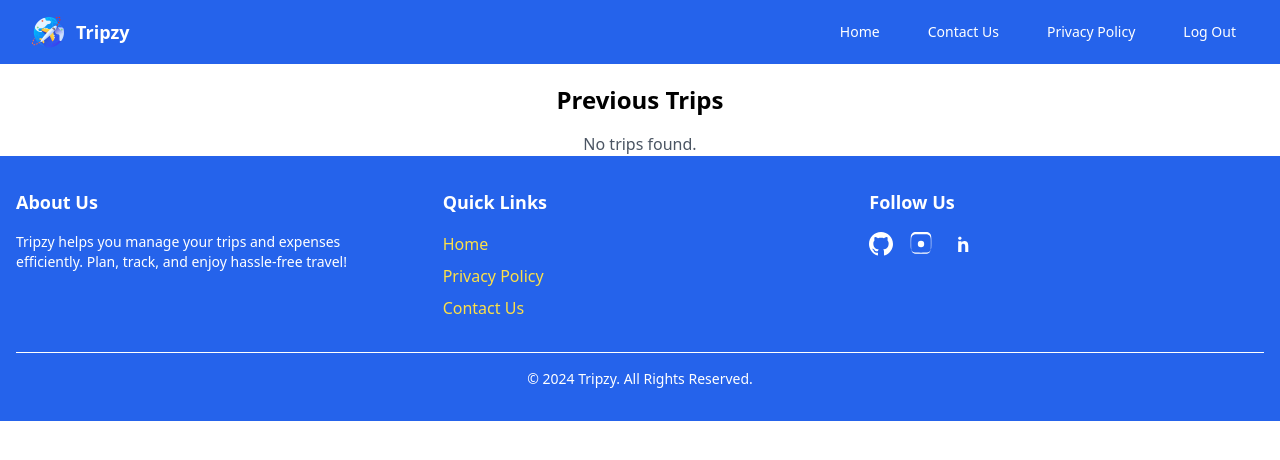
After one commit to renish-1111/tripzy, a Flask app: template templates/history.html in a window 1280 px wide. The commit adds this page. Shown: the top 460 px of the page. Run offline with Flask 3, Linux system fonts and the light colour scheme; the template is opened without the code that fills it, so the values that code supplies are empty; some libraries are stand-ins or nearby versions.

Commit message:
NEW PAGE CREATE

```diff
--- /dev/null
+++ b/templates/history.html
@@ -0,0 +1,214 @@
+<!DOCTYPE html>
+<html lang="en">
+
+<head>
+    <meta charset="UTF-8">
+    <meta name="viewport" content="width=device-width, initial-scale=1.0">
+    <title>Tripzy</title>
+    <link rel="icon" href="/static/airplane.png" type="image/icon type">
+    <script src="https://cdn.jsdelivr.net/npm/chart.js"></script>
+    <script src="https://cdn.tailwindcss.com"></script>
+</head>
+
+<body>
+    <!-- Navbar -->
+    <nav class="bg-blue-600">
+        <div class="max-w-7xl mx-auto px-4 sm:px-6 lg:px-8">
+            <div class="flex justify-between items-center h-16">
+                <!-- Left Section: Logo -->
+                <div class="flex items-center">
+                    <img src="/static/airplane.png" alt="Airplane Icon" class="h-8 mr-3">
+                    <span class="text-white text-lg font-bold"><a href="/">Tripzy</a></span>
+                </div>
+                <!-- Right Section: Menu -->
+                <div class="hidden sm:flex space-x-6">
+                    <a href="/"
+                        class="text-white hover:text-yellow-300 px-3 py-2 rounded-md text-sm font-medium">Home</a>
+                    <a href="mailto:sanketsakariya2005@gmail.com,ponkiyarenish@gmail.com"
+                        class="text-white hover:text-yellow-300 px-3 py-2 rounded-md text-sm font-medium">Contact Us</a>
+                    <a href="/privacy"
+                        class="text-white hover:text-yellow-300 px-3 py-2 rounded-md text-sm font-medium">Privacy
+                        Policy</a>
+                    <a href="{{ url_for('logout') }}"
+                        class="text-white hover:text-yellow-300 px-3 py-2 rounded-md text-sm font-medium">Log Out</a>
+                </div>
+                <!-- Mobile Menu Button -->
+                <div class="sm:hidden flex items-center">
+                    <button id="mobile-menu-button"
+                        class="p-2 rounded-md text-white hover:text-gray-200 hover:bg-blue-700 focus:outline-none focus:ring-2 focus:ring-inset focus:ring-yellow-300">
+                        <span class="sr-only">Open main menu</span>
+                        <!-- Menu Icon -->
+                        <svg class="h-6 w-6" xmlns="http://www.w3.org/2000/svg" fill="none" viewBox="0 0 24 24"
+                            stroke="currentColor">
+                            <path stroke-linecap="round" stroke-linejoin="round" stroke-width="2"
+                                d="M4 6h16M4 12h16M4 18h16"></path>
+                        </svg>
+                    </button>
+                </div>
+            </div>
+        </div>
+        <!-- Mobile Menu -->
+        <div id="mobile-menu" class="sm:hidden hidden">
+            <div class="px-4 pt-4 pb-4 space-y-2 bg-blue-700">
+                <a href="/"
+                    class="block text-white hover:text-yellow-300 px-3 py-2 rounded-md text-base font-medium">Home</a>
+                <a href="mailto:sanketsakariya2005@gmail.com,ponkiyarenish@gmail.com"
+                    class="block text-white hover:text-yellow-300 px-3 py-2 rounded-md text-base font-medium">Contact
+                    Us</a>
+                <a href="/privacy"
+                    class="block text-white hover:text-yellow-300 px-3 py-2 rounded-md text-base font-medium">Privacy
+                    Policy</a>
+                <a href="{{ url_for('logout') }}"
+                    class="block text-white hover:text-yellow-300 px-3 py-2 rounded-md text-base font-medium">Log
+                    Out</a>
+            </div>
+        </div>
+    </nav>
+
+
+    <main class="container mx-auto mt-5">
+        <div id="previousTripsTab" class="">
+            <h2 class="text-center font-bold text-2xl mb-4">Previous Trips</h2>
+            {% if trips %}
+            <table id="tripsTable" class="table-auto w-full border-collapse border border-gray-300">
+                <thead>
+                    <tr class="bg-gray-100">
+                        <th class="border border-gray-300 px-4 py-2">SNO</th>
+                        <th class="border border-gray-300 px-4 py-2">Trip Name</th>
+                        <th class="border border-gray-300 px-4 py-2">Created At</th>
+                        <th class="border border-gray-300 px-4 py-2">Full Details</th>
+                    </tr>
+                </thead>
+                <tbody>
+                    {% for trip in trips|reverse %}
+                    <tr>
+                        <td class="border border-gray-300 px-4 py-2 text-center">{{loop.index}}</td>
+                        <td class="border border-gray-300 px-4 py-2 text-center">{{ trip.trip_name }}</td>
+                        <td class="border border-gray-300 px-4 py-2 text-center">{{ trip.created_at.strftime('%d-%m-%Y')
+                            }}</td>
+                        <td class="border border-gray-300 px-4 py-2 my-4 text-center">
+                            <div class="flex justify-center gap-4">
+                                <!-- Button 1 -->
+                                <form action="{{ url_for('expense', trip_id=trip.trip_id) }}" method="GET"
+                                    class="inline-block">
+                                    <button type="submit" class="inline-block text-blue-500 p-0 border-0 my-1 ">
+                                        <svg xmlns="http://www.w3.org/2000/svg" viewBox="0 0 24 24" fill="currentColor"
+                                            class="size-6">
+                                            <path d="M12 15a3 3 0 1 0 0-6 3 3 0 0 0 0 6Z" />
+                                            <path fill-rule="evenodd"
+                                                d="M1.323 11.447C2.811 6.976 7.028 3.75 12.001 3.75c4.97 0 9.185 3.223 10.675 7.69.12.362.12.752 0 1.113-1.487 4.471-5.705 7.697-10.677 7.697-4.97 0-9.186-3.223-10.675-7.69a1.762 1.762 0 0 1 0-1.113ZM17.25 12a5.25 5.25 0 1 1-10.5 0 5.25 5.25 0 0 1 10.5 0Z"
+                                                clip-rule="evenodd" />
+                                        </svg>
+                                    </button>
+                                </form>
+
+                                <!-- Button 2 -->
+                                <form action="{{ url_for('expense', trip_id=trip.trip_id) }}" method="GET"
+                                    class="inline-block">
+                                    <button type="submit"
+                                        class="inline-block text-green-500 bg-transparent p-0 border-0 my-1">
+                                        <svg xmlns="http://www.w3.org/2000/svg" viewBox="0 0 24 24" fill="currentColor"
+                                            class="size-6">
+                                            <path
+                                                d="M21.731 2.269a2.625 2.625 0 0 0-3.712 0l-1.157 1.157 3.712 3.712 1.157-1.157a2.625 2.625 0 0 0 0-3.712ZM19.513 8.199l-3.712-3.712-8.4 8.4a5.25 5.25 0 0 0-1.32 2.214l-.8 2.685a.75.75 0 0 0 .933.933l2.685-.8a5.25 5.25 0 0 0 2.214-1.32l8.4-8.4Z" />
+                                            <path
+                                                d="M5.25 5.25a3 3 0 0 0-3 3v10.5a3 3 0 0 0 3 3h10.5a3 3 0 0 0 3-3V13.5a.75.75 0 0 0-1.5 0v5.25a1.5 1.5 0 0 1-1.5 1.5H5.25a1.5 1.5 0 0 1-1.5-1.5V8.25a1.5 1.5 0 0 1 1.5-1.5h5.25a.75.75 0 0 0 0-1.5H5.25Z" />
+                                        </svg>
+                                    </button>
+                                </form>
+
+                                <!-- Button 3 -->
+                                <form action="{{ url_for('expense', trip_id=trip.trip_id) }}" method="GET"
+                                    class="inline-block">
+                                    <button type="submit"
+                                        class="inline-block text-red-500 bg-transparent p-0 border-0 my-1">
+                                        <svg xmlns="http://www.w3.org/2000/svg" viewBox="0 0 24 24" fill="currentColor"
+                                            class="size-6">
+                                            <path fill-rule="evenodd"
+                                                d="M16.5 4.478v.227a48.816 48.816 0 0 1 3.878.512.75.75 0 1 1-.256 1.478l-.209-.035-1.005 13.07a3 3 0 0 1-2.991 2.77H8.084a3 3 0 0 1-2.991-2.77L4.087 6.66l-.209.035a.75.75 0 0 1-.256-1.478A48.567 48.567 0 0 1 7.5 4.705v-.227c0-1.564 1.213-2.9 2.816-2.951a52.662 52.662 0 0 1 3.369 0c1.603.051 2.815 1.387 2.815 2.951Zm-6.136-1.452a51.196 51.196 0 0 1 3.273 0C14.39 3.05 15 3.684 15 4.478v.113a49.488 49.488 0 0 0-6 0v-.113c0-.794.609-1.428 1.364-1.452Zm-.355 5.945a.75.75 0 1 0-1.5.058l.347 9a.75.75 0 1 0 1.499-.058l-.346-9Zm5.48.058a.75.75 0 1 0-1.498-.058l-.347 9a.75.75 0 0 0 1.5.058l.345-9Z"
+                                                clip-rule="evenodd" />
+                                        </svg>
+                                    </button>
+                                </form>
+                            </div>
+                        </td>
+
+
+                    </tr>
+                    {% endfor %}
+                </tbody>
+            </table>
+            {% else %}
+            <p id="noTripsMessage" class="text-gray-600 text-center">No trips found.</p>
+            {% endif %}
+        </div>
+
+    </main>
+
+<!-- Footer -->
+<footer class="bg-blue-600 text-white py-8 static bottom-0  ">
+    <div class="container mx-auto px-4  ">
+        <div class="grid grid-cols-1 sm:grid-cols-3 gap-8">
+            <!-- About Section -->
+            <div>
+                <h4 class="text-lg font-bold mb-4">About Us</h4>
+                <p class="text-sm">Tripzy helps you manage your trips and expenses efficiently.
+                    Plan, track, and enjoy hassle-free travel!</p>
+            </div>
+
+            <!-- Quick Links Section -->
+            <div>
+                <h4 class="text-lg font-bold mb-4">Quick Links</h4>
+                <ul class="space-y-2">
+                    <li><a href="/" class="text-yellow-300 hover:underline">Home</a></li>
+                    <li><a href="/privacy" class="text-yellow-300 hover:underline">Privacy Policy</a></li>
+                    <li><a href="mailto:sanketsakariya2005@gmail.com,ponkiyarenish@gmail.com"
+                            class="text-yellow-300 hover:underline">Contact Us</a></li>
+                </ul>
+            </div>
+
+            <!-- Follow Us Section -->
+            <div>
+                <h4 class="text-lg font-bold mb-4">Follow Us</h4>
+                <div class="flex space-x-4">
+                    <a href="https://github.com/your-profile" target="_blank"
+                        class="text-white hover:text-gray-300">
+                        <svg xmlns="http://www.w3.org/2000/svg" fill="currentColor" class="w-6 h-6"
+                            viewBox="0 0 24 24">
+                            <path
+                                d="M12 0C5.37 0 0 5.373 0 12c0 5.302 3.438 9.799 8.207 11.387.599.111.793-.261.793-.579v-2.178c-3.338.726-4.041-1.416-4.041-1.416-.546-1.387-1.333-1.756-1.333-1.756-1.089-.744.083-.729.083-.729 1.205.083 1.838 1.238 1.838 1.238 1.07 1.834 2.807 1.304 3.493.997.108-.774.418-1.304.761-1.604-2.665-.305-5.467-1.335-5.467-5.93 0-1.31.47-2.381 1.236-3.221-.124-.305-.535-1.532.117-3.191 0 0 1.007-.323 3.3 1.231.957-.267 1.983-.399 3.003-.404 1.02.005 2.046.137 3.006.404 2.29-1.554 3.295-1.231 3.295-1.231.655 1.659.244 2.886.12 3.191.77.84 1.234 1.911 1.234 3.221 0 4.607-2.807 5.621-5.481 5.921.429.369.816 1.096.816 2.209v3.277c0 .321.192.694.8.578C20.565 21.796 24 17.299 24 12c0-6.627-5.373-12-12-12z" />
+                        </svg>
+                    </a>
+                    <a href="#" class="text-white hover:text-yellow-300">
+                        <svg xmlns="http://www.w3.org/2000/svg" class="h-6 w-6" fill="currentColor"
+                            viewBox="0 0 24 24">
+                            <path
+                                d="M12 2.163c3.204 0 3.584.012 4.849.07 1.366.063 2.633.34 3.608 1.315.975.975 1.252 2.242 1.315 3.608.058 1.265.07 1.645.07 4.849s-.012 3.584-.07 4.849c-.063 1.366-.34 2.633-1.315 3.608-.975.975-2.242 1.252-3.608 1.315-1.265.058-1.645.07-4.849.07s-3.584-.012-4.849-.07c-1.366-.063-2.633-.34-3.608-1.315-.975-.975-1.252-2.242-1.315-3.608-.058-1.265-.07-1.645-.07-4.849s.012-3.584.07-4.849c.063-1.366.34-2.633 1.315-3.608.975-.975 2.242-1.252 3.608-1.315 1.265-.058 1.645-.07 4.849-.07zm0-2.163c-3.259 0-3.667.012-4.947.07-1.487.065-2.84.374-3.89 1.425-1.051 1.051-1.36 2.403-1.425 3.89-.058 1.28-.07 1.688-.07 4.947s.012 3.667.07 4.947c.065 1.487.374 2.84 1.425 3.89 1.051 1.051 2.403 1.36 3.89 1.425 1.28.058 1.688.07 4.947.07s3.667-.012 4.947-.07c1.487-.065 2.84-.374 3.89-1.425 1.051-1.051 1.36-2.403 1.425-3.89.058-1.28.07-1.688.07-4.947s-.012-3.667-.07-4.947c-.065-1.487-.374-2.84-1.425-3.89-1.051-1.051-2.403-1.36-3.89-1.425-1.28-.058-1.688-.07-4.947-.07z" />
+                            <circle cx="12" cy="12" r="3.2" />
+                        </svg>
+                    </a>
+                    <a href="#" class="text-white hover:text-yellow-300">
+                        <svg xmlns="http://www.w3.org/2000/svg" class="h-6 w-6" fill="currentColor"
+                            viewBox="0 0 24 24">
+                            <path
+                                d="M9.197 20.072V9.301h3.303v10.771H9.197zm1.632-12.229c-1.06 0-1.729-.697-1.729-1.571 0-.892.682-1.572 1.765-1.572s1.729.68 1.729 1.572c0 .874-.682 1.571-1.765 1.571zm8.674 12.229h-3.303v-5.663c0-1.524-.544-2.564-1.894-2.564-.997 0-1.59.671-1.851 1.316-.096.234-.119.561-.119.891v5.96H9.197s.043-9.697 0-10.771h3.303v1.526c.438-.684 1.222-1.651 2.977-1.651 2.177 0 3.814 1.437 3.814 4.522v6.374h-.001z" />
+                        </svg>
+                    </a>
+                </div>
+            </div>
+        </div>
+
+        <!-- Bottom Bar -->
+        <div class="mt-8 text-center border-t border-white pt-4">
+            <p class="text-sm">&copy; 2024 Tripzy. All Rights Reserved.</p>
+        </div>
+    </div>
+</footer>
+
+
+
+<script src="/static/script.js"></script>
+
+</body>
+
+</html>
```
Also changed, not shown: templates/create_trip.html (added, +176 -0 lines), templates/index.html (+0 -28 lines).
